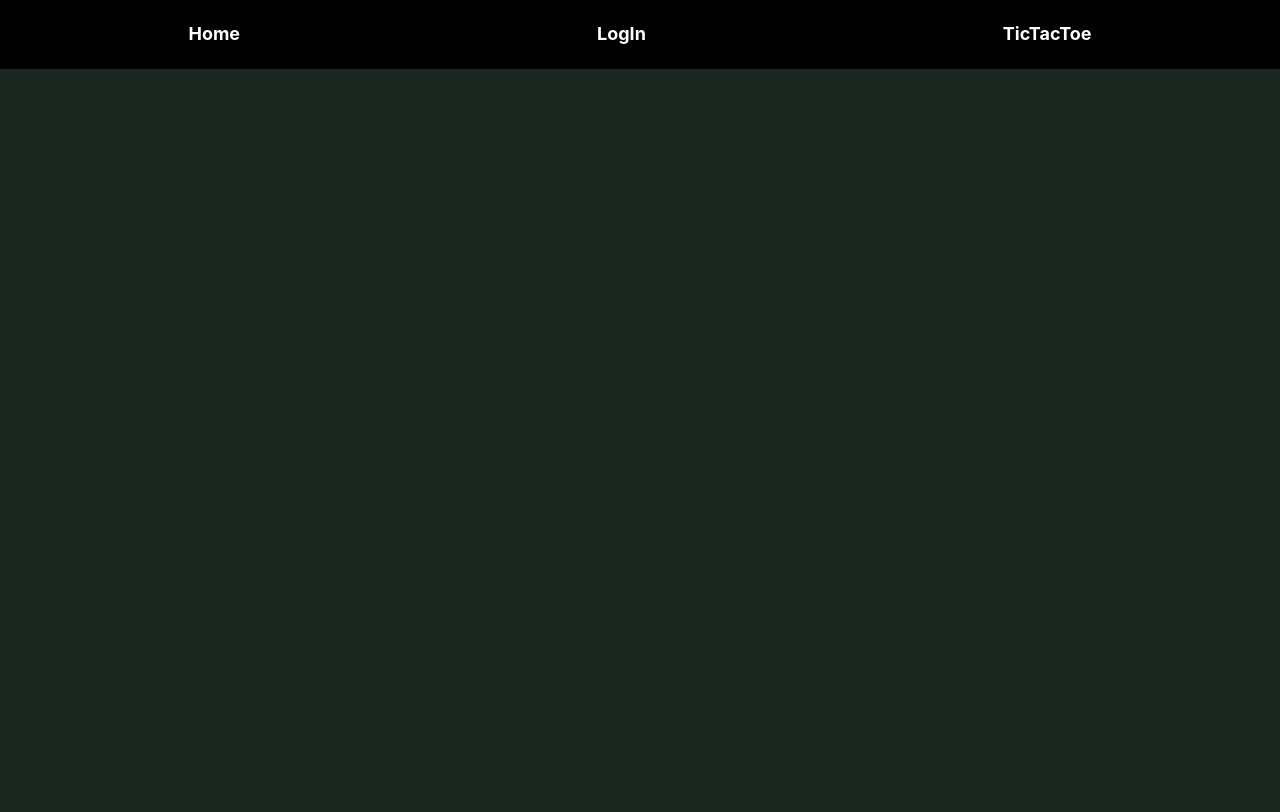
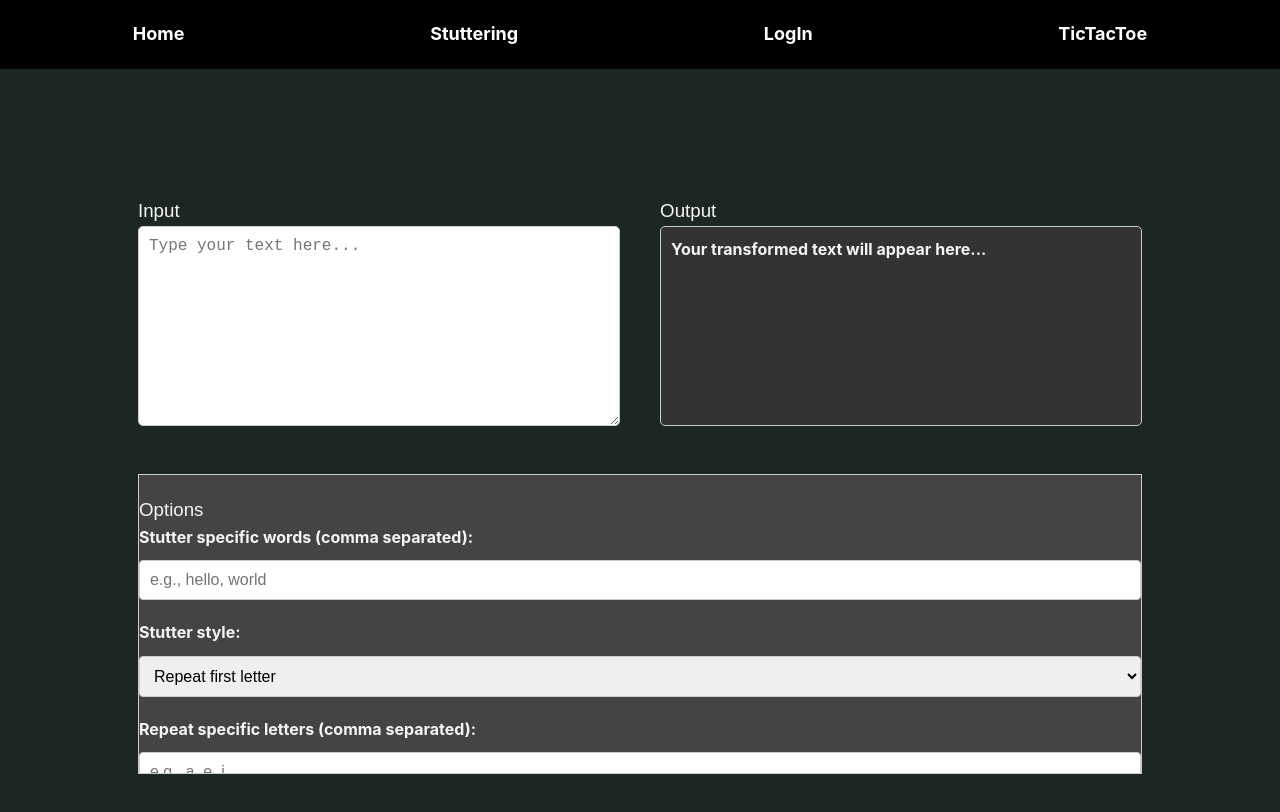
Before and after one commit to DavidRiusB/Portafolio, a React (Vite) app in the folder my-mini-projects/: page /stuttering in a window 1280 px wide. Shown: the top 812 px of the page. Built offline with nearby package versions, Linux system fonts and the light colour scheme.

Commit message:
stuttering

```diff
--- a/my-mini-projects/src/App.tsx
+++ b/my-mini-projects/src/App.tsx
@@ -4,6 +4,7 @@ import "./reset.css";
 import { Route, Routes } from "react-router-dom";
 import NabBar from "./components/NavBar/NavBar";
 import Home from "./components/Home/Home";
+import Stuttering from "./components/Stuttering/Stuttering";
 
 function App() {
   return (
@@ -11,6 +12,7 @@ function App() {
       <NabBar />
       <Routes>
         <Route path="/" element={<Home />} />
+        <Route path="stuttering" element={<Stuttering />} />
         <Route path="/ticTacToe" element={<TicTacToe />} />
         <Route path="/LogIn" element={<PasswordChecker />} />
       </Routes>
--- a/my-mini-projects/src/components/NavBar/NavBar.tsx
+++ b/my-mini-projects/src/components/NavBar/NavBar.tsx
@@ -6,6 +6,7 @@ const NabBar: React.FC = () => {
   return (
     <div className="navbar">
       <Link to={"/"}>Home</Link>
+      <Link to={"stuttering"}>Stuttering</Link>
       <Link to={"LogIn"}>LogIn</Link>
       <Link to={"/TicTacToe"}>TicTacToe</Link>
     </div>
--- /dev/null
+++ b/my-mini-projects/src/components/Stuttering/Stuttering.css
@@ -0,0 +1,68 @@
+.container {
+  display: flex;
+  flex-direction: column;
+  justify-content: center;
+  align-items: center;
+  width: 80%;
+  margin: 0 auto;
+  color: #f5f5f5;
+}
+
+.text-area {
+  display: flex;
+  flex-direction: row;
+  justify-content: space-between;
+  width: 100%; /* Make it take full width */
+  margin-bottom: 20px;
+}
+
+.input-section,
+.output-section {
+  margin-top: 2rem;
+  width: 48%; /* Each section will take up nearly half of the width */
+}
+
+textarea {
+  width: 100%;
+  height: 200px; /* Adjust height as needed */
+  padding: 10px;
+  font-size: 16px;
+  border-radius: 5px;
+  border: 1px solid #ccc;
+}
+
+#output-text {
+  width: 100%;
+  height: 200px;
+  padding: 10px;
+  font-size: 16px;
+  border-radius: 5px;
+  border: 1px solid #ccc;
+  background-color: #333; /* Adjust the background for better contrast */
+  color: #f5f5f5;
+}
+
+.config-area {
+  width: 100%;
+  margin-top: 20px;
+  max-height: 300px; /* Set a maximum height for the config area */
+  overflow-y: auto; /* Allow vertical scrolling */
+  padding: 20px 0;
+  border: 1px solid #ccc; /* Optional: to make the area visually distinct */
+  background-color: #444; /* Optional: for better contrast */
+}
+
+label {
+  display: block;
+  margin-bottom: 10px;
+}
+
+input[type="text"],
+select {
+  width: 100%;
+  padding: 10px;
+  margin-bottom: 20px;
+  font-size: 1rem;
+  border-radius: 4px;
+  border: 1px solid #ccc;
+}
--- /dev/null
+++ b/my-mini-projects/src/components/Stuttering/Stuttering.tsx
@@ -0,0 +1,188 @@
+import React, { useState } from "react";
+import "./Stuttering.css";
+
+const Stuttering: React.FC = () => {
+  const [inputText, setInputText] = useState<string>("");
+  const [outputText, setOutputText] = useState<string>("");
+  const [stutterWords, setStutterWords] = useState<string[]>([]);
+  const [stutterType, setStutterType] = useState<string>("repeat-first");
+  const [repeatLetters, setRepeatLetters] = useState<string[]>([]);
+  const [repeatEverywhere, setRepeatEverywhere] = useState<boolean>(false);
+  const [rhythm, setRhythm] = useState<number>(2); // Default rhythm
+
+  const handleInputChange = (e: React.ChangeEvent<HTMLTextAreaElement>) => {
+    const value = e.target.value;
+    setInputText(value);
+    setOutputText(stutterText(value));
+  };
+
+  const handleStutterWordsChange = (e: React.ChangeEvent<HTMLInputElement>) => {
+    const words = e.target.value
+      .split(",")
+      .map((word) => word.trim().toLowerCase());
+    setStutterWords(words);
+  };
+
+  const handleStutterTypeChange = (e: React.ChangeEvent<HTMLSelectElement>) => {
+    setStutterType(e.target.value);
+  };
+
+  const handleRepeatLettersChange = (
+    e: React.ChangeEvent<HTMLInputElement>
+  ) => {
+    const letters = e.target.value
+      .split(",")
+      .map((letter) => letter.trim().toLowerCase());
+    setRepeatLetters(letters);
+  };
+
+  const handleRepeatEverywhereChange = (
+    e: React.ChangeEvent<HTMLInputElement>
+  ) => {
+    const target = e.target as HTMLInputElement; // Type assertion
+    setRepeatEverywhere(target.checked);
+  };
+
+  const handleRhythmChange = (e: React.ChangeEvent<HTMLInputElement>) => {
+    const target = e.target as HTMLInputElement; // Type assertion
+    setRhythm(Number(target.value));
+  };
+
+  const isPunctuation = (char: string): boolean => {
+    return /[0-9!@#$%^&*(),.?":{}|<>]/.test(char);
+  };
+
+  const stutterWord = (word: string, stutterType: string): string => {
+    if (word.length > 1) {
+      console.log("stutterWord");
+      return stutterType === "repeat-first"
+        ? `${word[0]}-${word}`
+        : `${word}... ${word}`;
+    }
+    return word; // No stuttering for words not in the list
+  };
+
+  const repeatSpecificLetters = (word: string): string => {
+    return word
+      .split("")
+      .map((char, index) => {
+        if (repeatLetters.includes(char.toLowerCase())) {
+          return repeatEverywhere || index === 0 ? `${char}-${char}` : char;
+        }
+        return char;
+      })
+      .join("");
+  };
+
+  const applyRhythmStutter = (words: string[]): string[] => {
+    console.log("applyRhythmStutter");
+    return words.map((word, index) =>
+      (index + 1) % rhythm === 0 ? stutterWord(word, stutterType) : word
+    );
+  };
+
+  const stutterText = (text: string): string => {
+    const words = text.split(" ");
+    const processedWords = words.map((word) => {
+      let startPunct = "",
+        endPunct = "";
+      if (isPunctuation(word[0])) {
+        startPunct = word[0];
+        word = word.slice(1);
+      }
+      if (isPunctuation(word[word.length - 1])) {
+        endPunct = word[word.length - 1];
+        word = word.slice(0, -1);
+      }
+
+      if (repeatSpecificLetters.length <= 0) {
+        word = repeatSpecificLetters(word);
+        return `${startPunct}${word}${endPunct}`;
+      } else {
+        return stutterWord(word, stutterType);
+      }
+    });
+
+    const stutteredWords = applyRhythmStutter(processedWords);
+    return stutteredWords.join(" ");
+  };
+
+  return (
+    <div className="container">
+      <div className="text-area">
+        <div className="input-section">
+          <h3>Input</h3>
+          <textarea
+            id="input-text"
+            placeholder="Type your text here..."
+            value={inputText}
+            onChange={handleInputChange}
+          />
+        </div>
+
+        <div className="output-section">
+          <h3>Output</h3>
+          <div id="output-text">
+            {outputText || "Your transformed text will appear here..."}
+          </div>
+        </div>
+      </div>
+
+      <div className="config-area">
+        <div className="options-section">
+          <h3>Options</h3>
+
+          <label htmlFor="stutter-words">
+            Stutter specific words (comma separated):
+          </label>
+          <input
+            type="text"
+            id="stutter-words"
+            placeholder="e.g., hello, world"
+            onChange={handleStutterWordsChange}
+          />
+
+          <label htmlFor="stutter-type">Stutter style:</label>
+          <select
+            id="stutter-type"
+            value={stutterType}
+            onChange={handleStutterTypeChange}
+          >
+            <option value="repeat-first">Repeat first letter</option>
+            <option value="repeat-word">Repeat whole word</option>
+          </select>
+
+          <label htmlFor="repeat-letters">
+            Repeat specific letters (comma separated):
+          </label>
+          <input
+            type="text"
+            id="repeat-letters"
+            placeholder="e.g., a, e, i"
+            onChange={handleRepeatLettersChange}
+          />
+
+          <label>
+            Repeat letters everywhere:
+            <input
+              type="checkbox"
+              checked={repeatEverywhere}
+              onChange={handleRepeatEverywhereChange}
+            />
+          </label>
+
+          <label htmlFor="rhythm">Rhythm (e.g., every 2nd word):</label>
+          <input
+            type="number"
+            id="rhythm"
+            value={rhythm}
+            onChange={handleRhythmChange}
+            min="1"
+          />
+        </div>
+      </div>
+    </div>
+  );
+};
+
+export default Stuttering;
```
